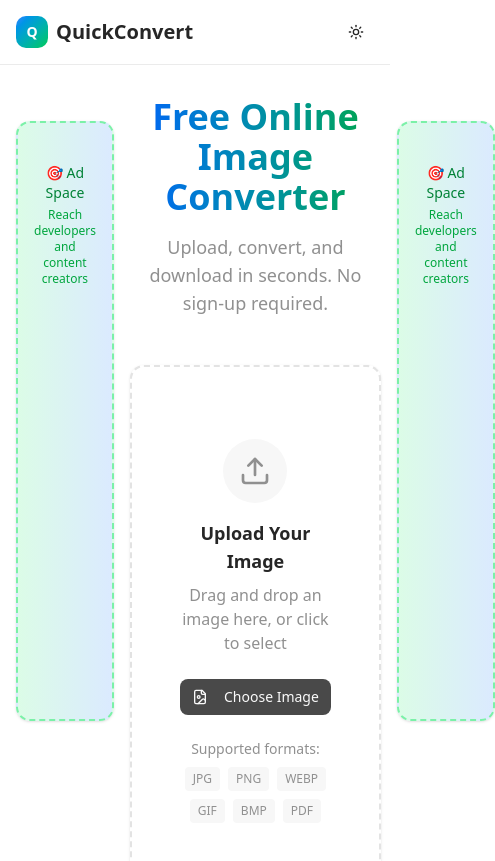
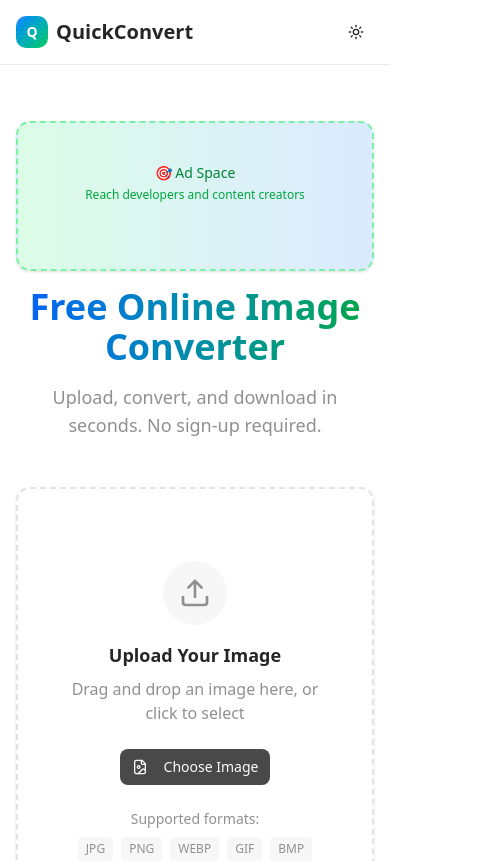
Before and after one commit to abby269/Quickconvert, a Next.js app: page / in a window 390 px wide. Shown: the top 861 px of the page, 495 px wide, since content can reach past the window. Built offline with nearby package versions, Linux system fonts and the light colour scheme.

Commit message:
misc: ui fix for mobile

```diff
--- a/app/page.tsx
+++ b/app/page.tsx
@@ -26,9 +26,9 @@ return (
       <Header />
 
       {/* Main Section with Ad Spaces */}
-      <div className="container mx-auto px-4 py-8 flex gap-4">
+      <div className="container mx-auto px-4 py-8 flex flex-col md:flex-row gap-4">
         {/* Left Ad Placeholder */}
-        <Card className="mt-6 bg-gradient-to-r from-green-100 to-blue-100 border-dashed border-2 border-green-300 h-[600px]">
+        <Card className="mt-6 bg-gradient-to-r from-green-100 to-blue-100 border-dashed border-2 border-green-300 h-[150px] md:h-[600px]">
           <CardContent className="p-4">
             <div className="text-center text-green-700">
               <p className="text-sm font-medium">🎯 Ad Space</p>
@@ -64,7 +64,7 @@ return (
         </main>
 
         {/* Right Ad Placeholder */}
-        <Card className="mt-6 bg-gradient-to-r from-green-100 to-blue-100 border-dashed border-2 border-green-300 h-[600px]">
+        <Card className="mt-6 bg-gradient-to-r from-green-100 to-blue-100 border-dashed border-2 border-green-300 h-[150px] md:h-[600px]">
           <CardContent className="p-4">
             <div className="text-center text-green-700">
               <p className="text-sm font-medium">🎯 Ad Space</p>
--- a/components/Footer.tsx
+++ b/components/Footer.tsx
@@ -8,7 +8,7 @@ export function Footer() {
    <footer className="border-t bg-background/80 backdrop-blur-sm" role="contentinfo">
 
 
-          <div className="text-sm text-muted-foreground">
+          <div className="text-sm text-center pt-5 pb-5 text-muted-foreground">
             © {currentYear} QuickConvert. All rights reserved.
           </div>
 
```
